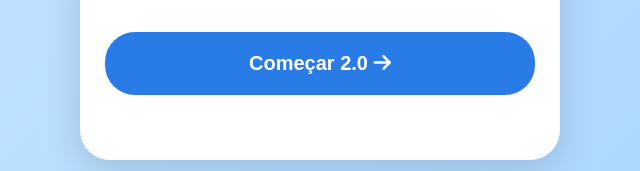
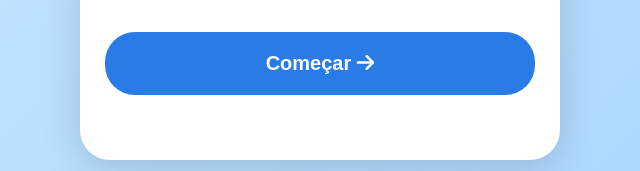
Before and after one commit to L0uR3nC1n1/Lumi_afeto_em_codigo, a plain HTML site: page index.html in a window 1280 px wide. Shown: the part 600-771 px from the top of the page, 320-960 px from the left. Drawn offline with Linux system fonts and the light colour scheme.

Commit message:
Versão atualizada

```diff
--- a/index.html
+++ b/index.html
@@ -128,8 +128,7 @@
                 <div style="display: flex; flex-direction: column; gap: 20px;">
                     <input type="text" id="childName" placeholder="Como você se chama?" autocomplete="off">
 
-                    <!-- PROVA REAL: SE ESSE 2.0 NÃO APARECER, O GITHUB NÃO ATUALIZOU -->
-                    <button class="btn-primary" onclick="goToBluetooth()">Começar 2.0 <i class="fas fa-arrow-right"></i></button>
+                    <button class="btn-primary" onclick="goToBluetooth()">Começar <i class="fas fa-arrow-right"></i></button>
                 </div>
             </div>
         </div>
```
